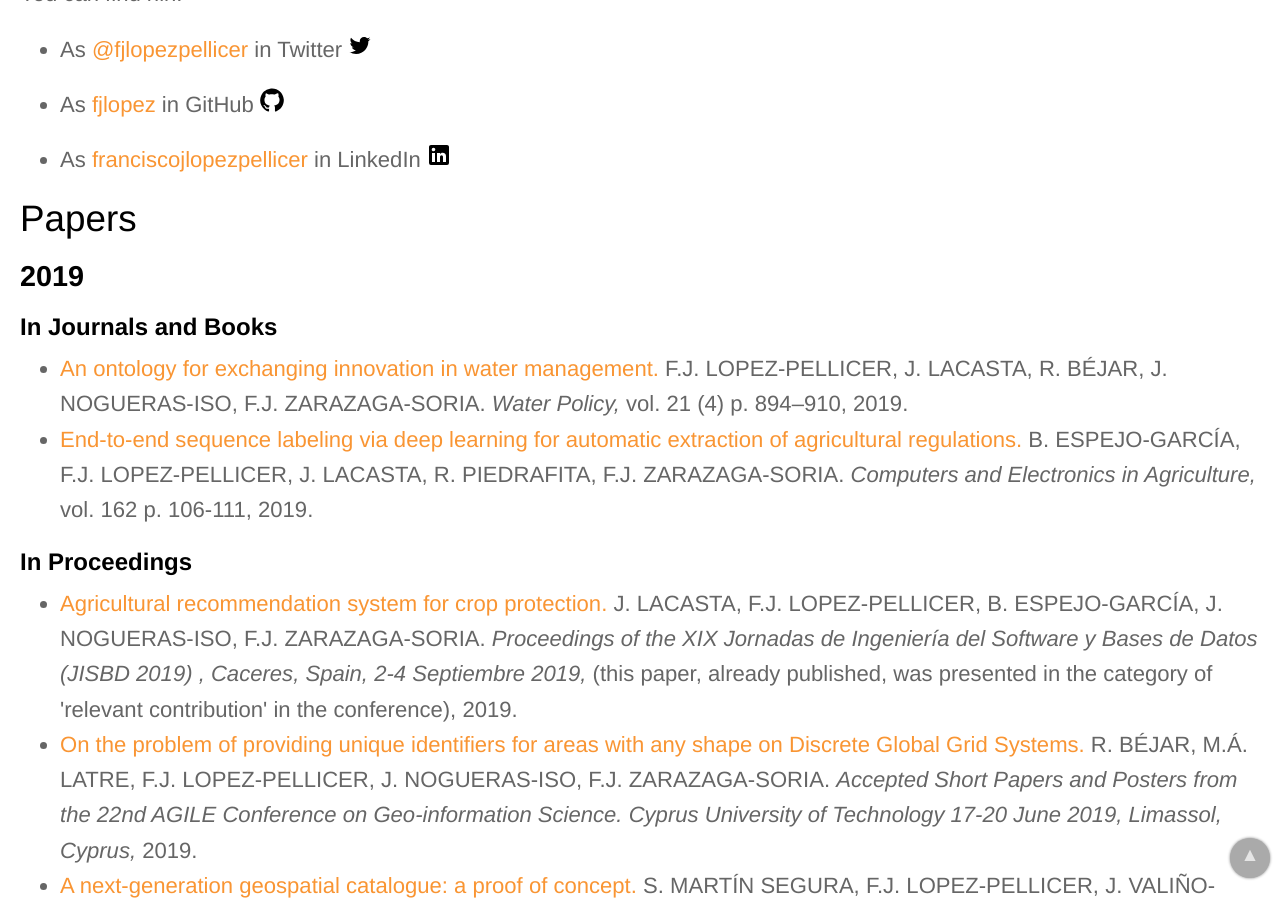
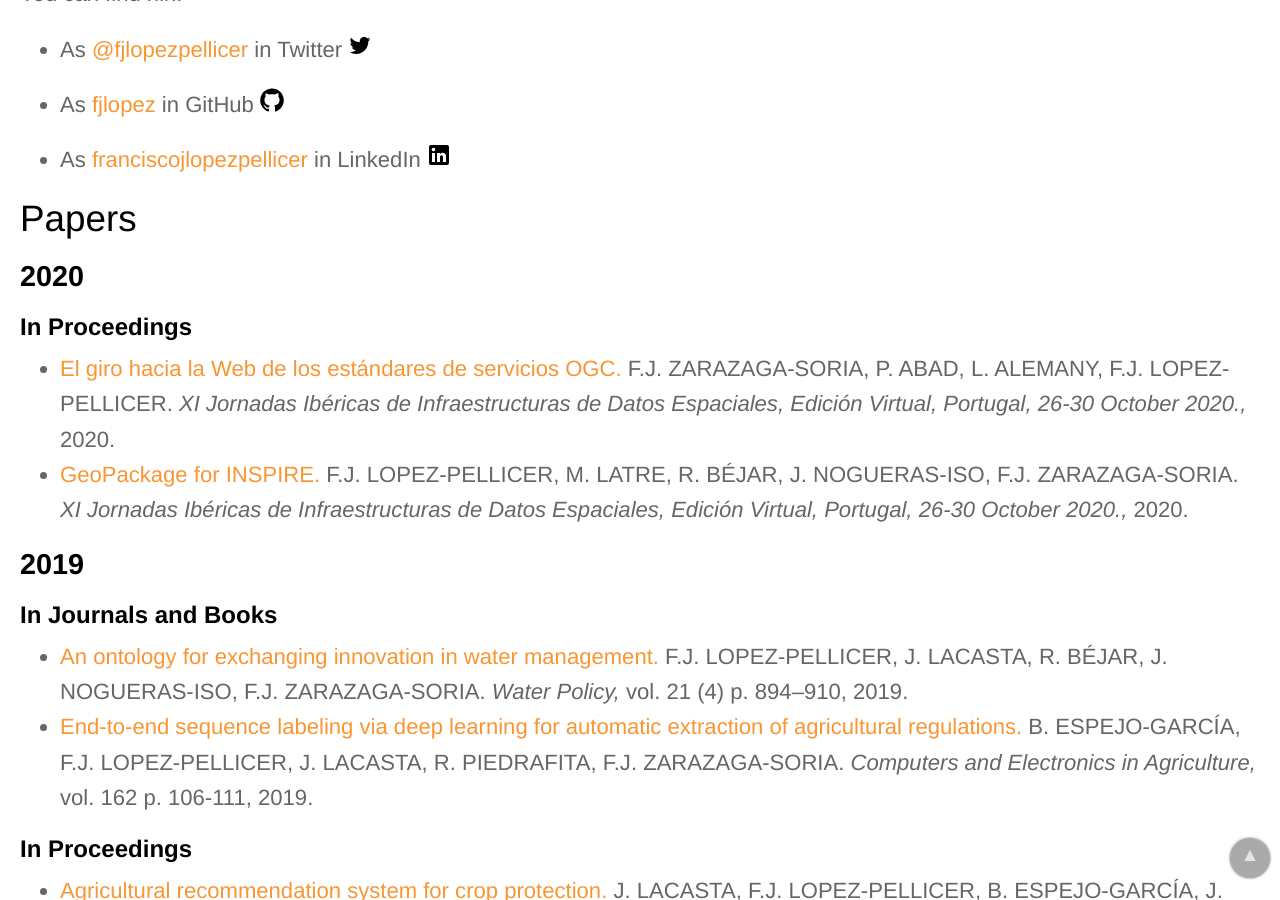
Before and after one commit to IAAA-Lab/IAAA-Lab.github.io, a Jekyll site: the page built from _staff/fjlopez.md, in a window 1280 px wide and 900 px high, scrolled down 947 px. Built offline with Jekyll 4.4.1, drawn with Linux system fonts in a browser that asks for light colours.

Commit message:
Update papers.yml

```diff
--- a/_data/papers.yml
+++ b/_data/papers.yml
@@ -17,6 +17,30 @@
   publication_detail: "Available online 24 January 2019, 100309"
   year: 2020
   doi: 10.1016/j.suscom.2019.01.011
+# -------------------
+- title: "Primeros pasos para manejar por voz la visualización de datos geográficos"
+  url: https://www.dgterritorio.gov.pt/jiide2020/pdfs/resumos/JIIDE2020_Primeros_pasos_manejar_voz_visualizacion_datos_geograficos_Guillermo_Reloba.pdf
+  authors: G. RELOBA, T. BLANCO, J. LÓPEZ DE LARRINZAR, F.J. ZARAZAGA-SORIA
+  publication_conference: "XI Jornadas Ibéricas de Infraestructuras de Datos Espaciales, Edición Virtual, Portugal, 26-30 October 2020."
+  year: 2020
+# -------------------
+- title: "El giro hacia la Web de los estándares de servicios OGC"
+  url: https://www.dgterritorio.gov.pt/jiide2020/pdfs/resumos/JIIDE2020_El_giro_hacia_Web_estandares_servicios_OGC_FJavier_Zarazaga-Soria.pdf
+  authors: F.J. ZARAZAGA-SORIA, P. ABAD, L. ALEMANY, F.J. LOPEZ-PELLICER
+  publication_conference: "XI Jornadas Ibéricas de Infraestructuras de Datos Espaciales, Edición Virtual, Portugal, 26-30 October 2020."
+  year: 2020
+# -------------------
+- title: "GeoPackage for INSPIRE"
+  url: https://www.dgterritorio.gov.pt/jiide2020/pdfs/resumos/JIIDE2020_GeoPackage_INSPIRE_Francisco_JLopez-Pellicer.pdf
+  authors: F.J. LOPEZ-PELLICER, M. LATRE, R. BÉJAR, J. NOGUERAS-ISO, F.J. ZARAZAGA-SORIA
+  publication_conference: "XI Jornadas Ibéricas de Infraestructuras de Datos Espaciales, Edición Virtual, Portugal, 26-30 October 2020."
+  year: 2020
+# -------------------
+- title: "Capturing georeferenced tourist experiences on a global grid-based web mapping application"
+  url: https://www.dgterritorio.gov.pt/jiide2020/pdfs/resumos/JIIDE2020_Capturing_georeferenced_tourist_experiences_Muhammad_Umer.pdf
+  authors: M. UMER, R. BÉJAR
+  publication_conference: "XI Jornadas Ibéricas de Infraestructuras de Datos Espaciales, Edición Virtual, Portugal, 26-30 October 2020."
+  year: 2020
 # -------------------
 - title: "An ontology for exchanging innovation in water management"
   url: https://doi.org/10.2166/wp.2019.224
```
